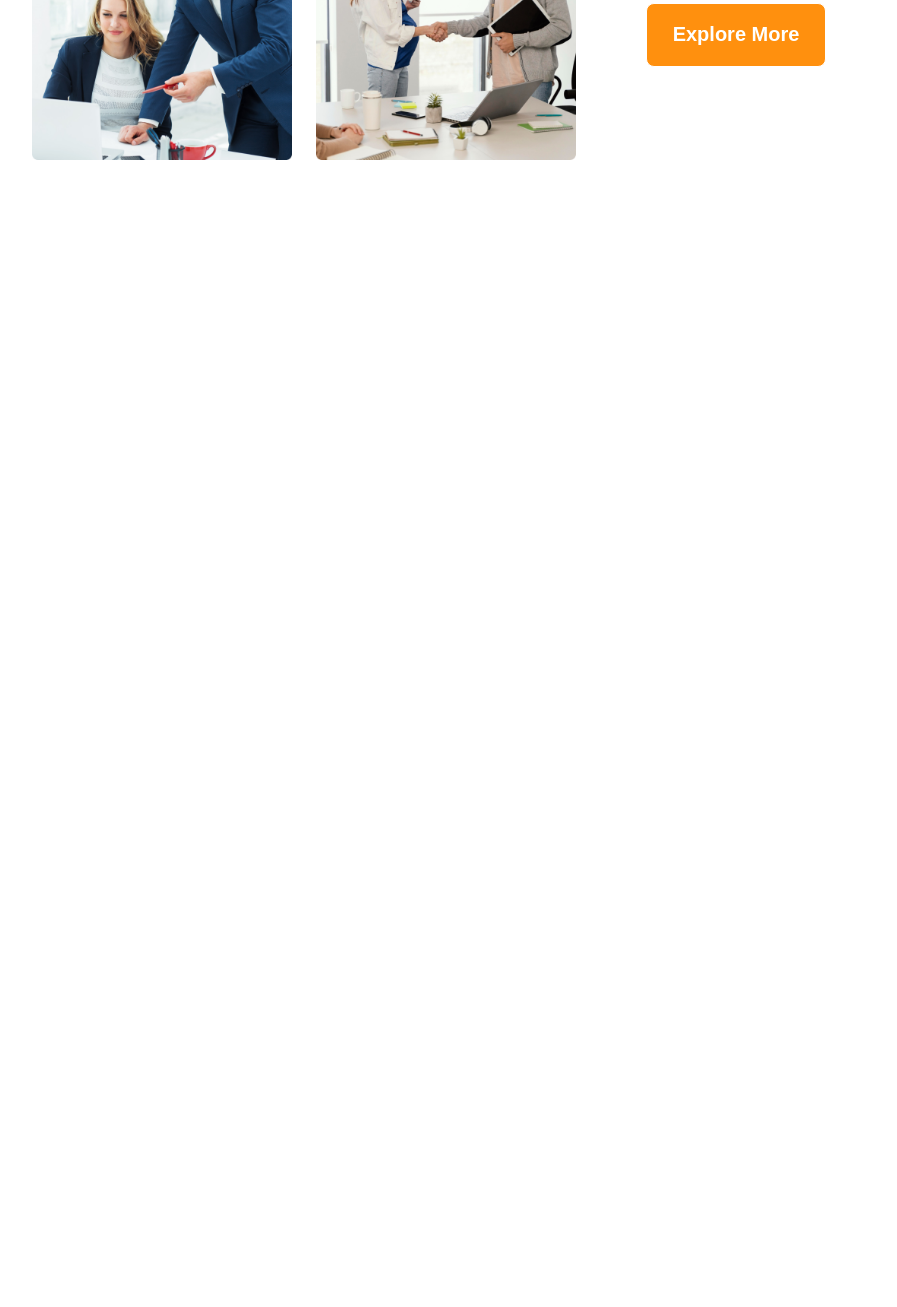
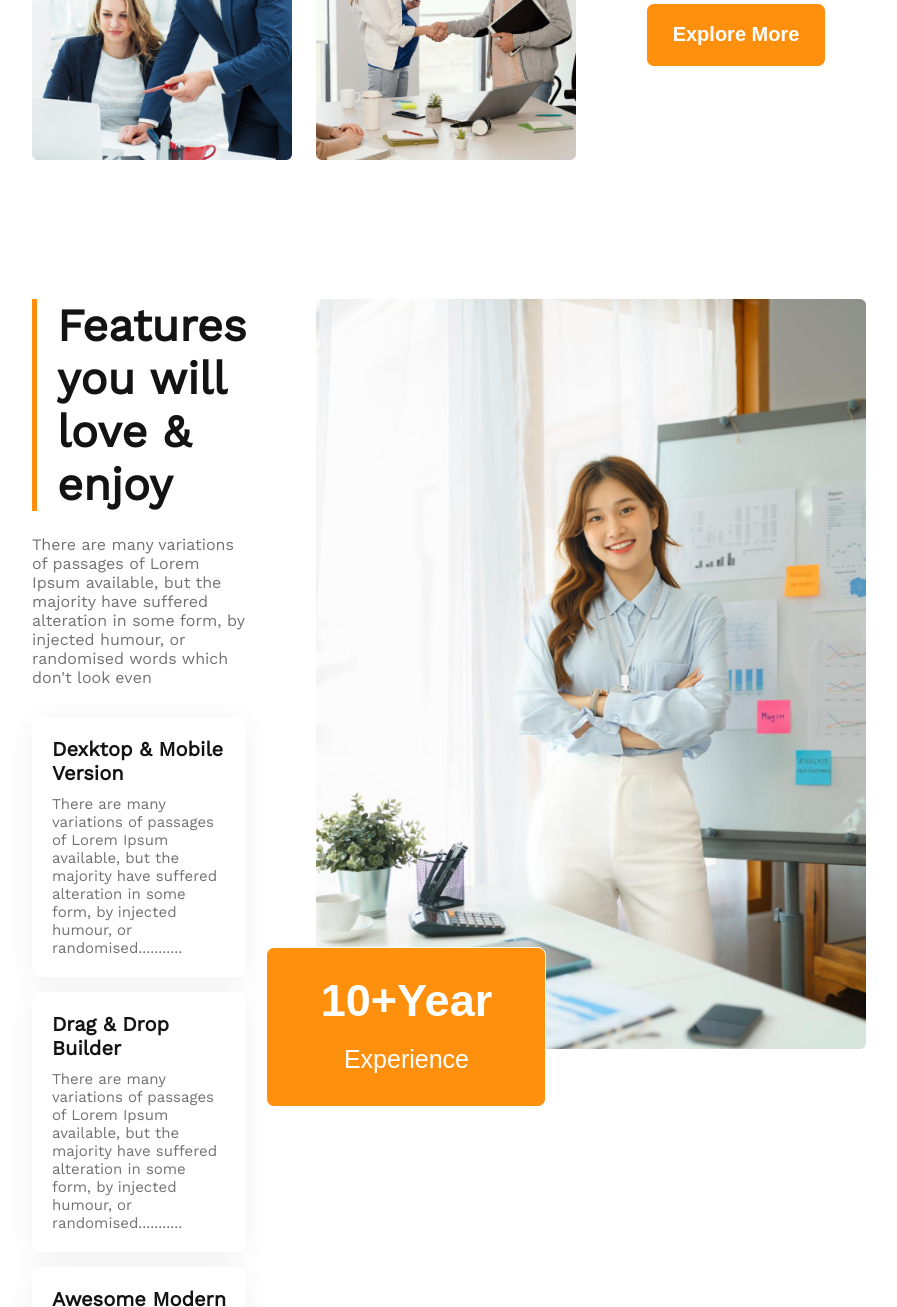
Before and after one commit to kamrulislam2/g3-architects-second-assignment, a plain HTML site: page index.html in a window 1280 px wide. Shown: the part 1497-2804 px from the top of the page, without its empty margins (208-1105 px from the left). Before the commit the page ends 1796 px from the top, so only its background shows below. Drawn offline with nearby package versions, Linux system fonts and the light colour scheme.

Commit message:
future description added

```diff
--- a/index.html
+++ b/index.html
@@ -27,7 +27,9 @@
             </div>
             <div class="banner-info">
                 <h1 class="banner-title">Brand New <br> Group of Architects</h1>
-                <p class="banner-description">There are many variations of passages of Lorem Ipsum available, but the majority have suffered alteration in some form, by injected humour, or randomised words which don't look even</p>
+                <p class="banner-description">There are many variations of passages of Lorem Ipsum available, but the
+                    majority have suffered alteration in some form, by injected humour, or randomised words which don't
+                    look even</p>
                 <button class="primary-btn">Explore More</button>
             </div>
             <div class="banner-img">
@@ -39,7 +41,7 @@
     <main>
         <!-- Feature Intro Section -->
         <section class="section-future-intro">
-            <div class="future-into">
+            <div class="future-intro">
                 <div class="future-intro-img">
                     <img src="./images/team1.png" alt="">
                     <img src="./images/team2.png" alt="">
@@ -47,9 +49,56 @@
                     <img src="./images/team4.png" alt="">
                 </div>
                 <div class="future-intro-description">
-                    <h3 class="future-intro-title"><span id="title-first-part">Quick list</span> of Our <span id="title-last-part">Features</span></h3>
-                    <p class="future-intro-description">There are many variations of passages of Lorem Ipsum available, but the majority have suffered alteration in some form, by injected humour, or randomised words which don't look even</p>
+                    <h3 class="future-intro-title"><span id="title-first-part">Quick list</span> of Our <span
+                            id="title-last-part">Features</span></h3>
+                    <p class="future-intro-description">There are many variations of passages of Lorem Ipsum available,
+                        but the majority have suffered alteration in some form, by injected humour, or randomised words
+                        which don't look even</p>
                     <button class="primary-btn">Explore More</button>
+                </div>
+            </div>
+        </section>
+        <!-- Future Description Section -->
+        <section>
+            <div class="future-description-container">
+                <div class="future-info-container">
+                    <h2 class="future-title">Features you will love & enjoy</h2>
+                    <p class="future-description">There are many variations of passages of Lorem Ipsum available, but
+                        the majority have suffered alteration in some form, by injected humour, or randomised words
+                        which don't look even</p>
+                    <div>
+                        <div class="future-info-box">
+                            <h3 class="future-info-title">Dexktop & Mobile Version</h3>
+                            <p class="future-info-description">There are many variations of passages of Lorem Ipsum
+                                available, but the majority have suffered alteration in some form, by injected humour,
+                                or randomised...........</p>
+                        </div>
+
+                        <div class="future-info-box">
+                            <h3 class="future-info-title">Drag & Drop Builder</h3>
+                            <p class="future-info-description">There are many variations of passages of Lorem Ipsum
+                                available, but the majority have suffered alteration in some form, by injected humour,
+                                or randomised...........</p>
+                        </div>
+
+                        <div class="future-info-box">
+                            <h3 class="future-info-title">Awesome Modern Design</h3>
+                            <p class="future-info-description">There are many variations of passages of Lorem Ipsum
+                                available, but the majority have suffered alteration in some form, by injected humour,
+                                or randomised...........</p>
+                        </div>
+
+                        <div class="future-info-box">
+                            <h3 class="future-info-title">Super Easy to Edit</h3>
+                            <p class="future-info-description">There are many variations of passages of Lorem Ipsum
+                                available, but the majority have suffered alteration in some form, by injected humour,
+                                or randomised...........</p>
+                        </div>
+                    </div>
+                </div>
+                <div class="future-description-img">
+                    <img src="./images/architect.png" alt="">
+                    <button class="future-btn">10+Year <span id="future-btn-experience">Experience</span></button>
                 </div>
             </div>
         </section>
--- a/styles/g3-styles.css
+++ b/styles/g3-styles.css
@@ -34,7 +34,8 @@ header {
     gap: 45px;
 }
 
-.logo-title {
+.logo-title,
+.future-title {
     color: #131313;
     font-weight: 700;
     font-size: 45px;
@@ -97,7 +98,7 @@ main {
     margin-bottom: 130px;
 }
 
-.future-into {
+.future-intro {
     display: flex;
     align-items: center;
     gap: 70px;
@@ -136,3 +137,79 @@ main {
     font-size: 14px;
     margin-bottom: 32px;
 }
+
+/* -----------------------
+Section Future Description
+-------------------------*/
+.future-description-container {
+    display: flex;
+    gap: 20px;
+    margin-bottom: 130px;
+}
+
+.future-info-container {
+    width: 600px;
+    height: 800px;
+}
+
+.future-title {
+    border-left: 5px solid #FF900E;
+    padding-left: 20px;
+    margin-bottom: 24px;
+}
+
+.future-description {
+    color: #727272;
+    font-weight: 400;
+    font-size: 16px;
+    margin-bottom: 30px;
+}
+
+.future-info-box {
+    margin-bottom: 15px;
+    padding: 20px;
+    background-color: #FFFFFF;
+    box-shadow: 0px 4px 30px rgba(0, 0, 0, 0.06);
+    border-radius: 8px;
+}
+
+.future-info-title {
+    color: #131313;
+    font-weight: 600px;
+    font-size: 20px;
+    margin-bottom: 10px;
+}
+
+.future-info-description {
+    color: #727272;
+    font-weight: 400;
+    font-size: 15px;
+}
+
+.future-description-img {
+    margin-left: 50px;
+}
+
+.future-description-img img {
+    width: 550px;
+    height: 750px;
+}
+
+.future-btn {
+    width: 280px;
+    height: 160px;
+    color: #FFFFFF;
+    background-color: #FF900E;
+    font-weight: 700;
+    font-size: 45px;
+    border: 1px solid;
+    border-radius: 8px;
+
+    margin-top: -250px;
+    margin-left: -50px;
+}
+
+#future-btn-experience {
+    font-weight: 500;
+    font-size: 25px;
+}
```
